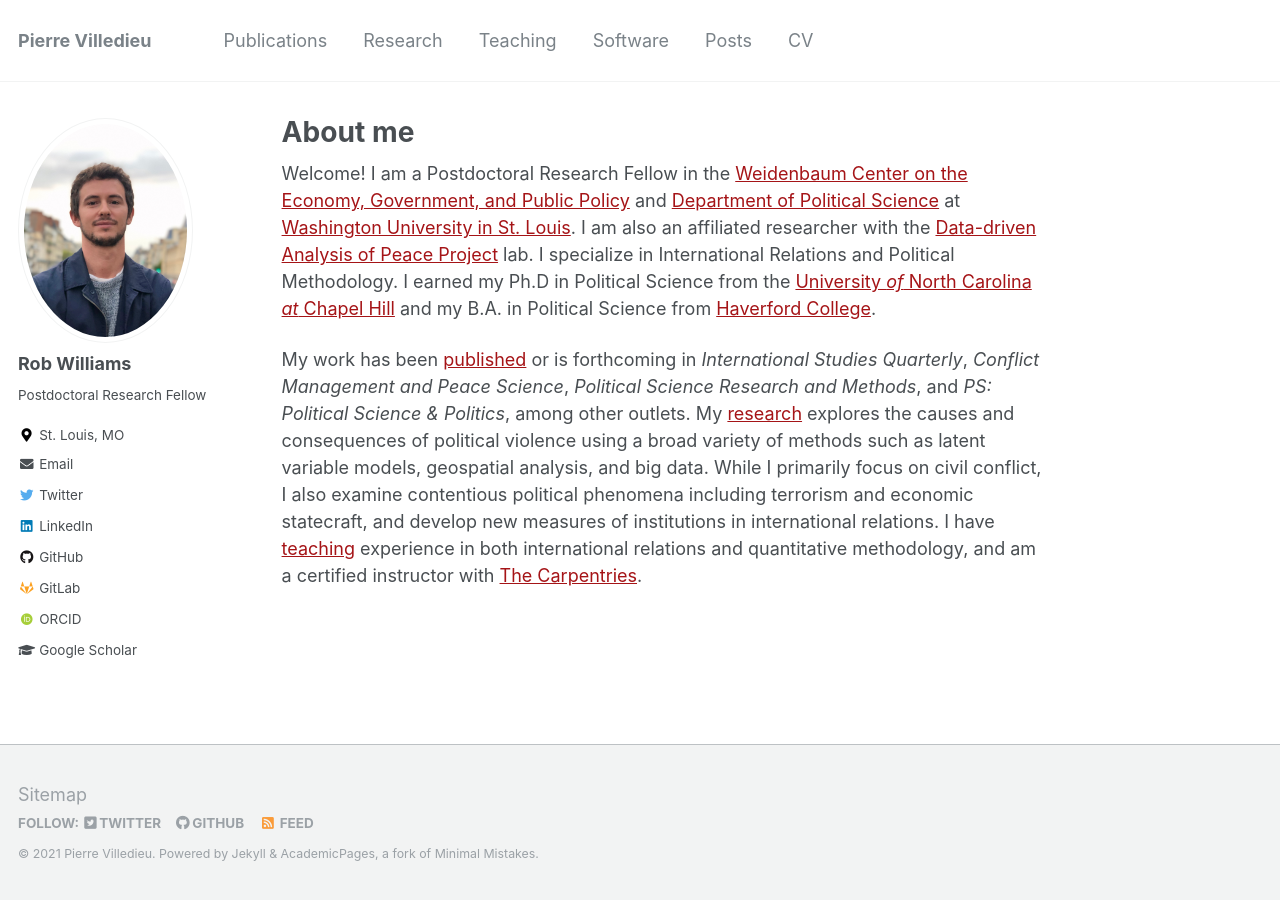
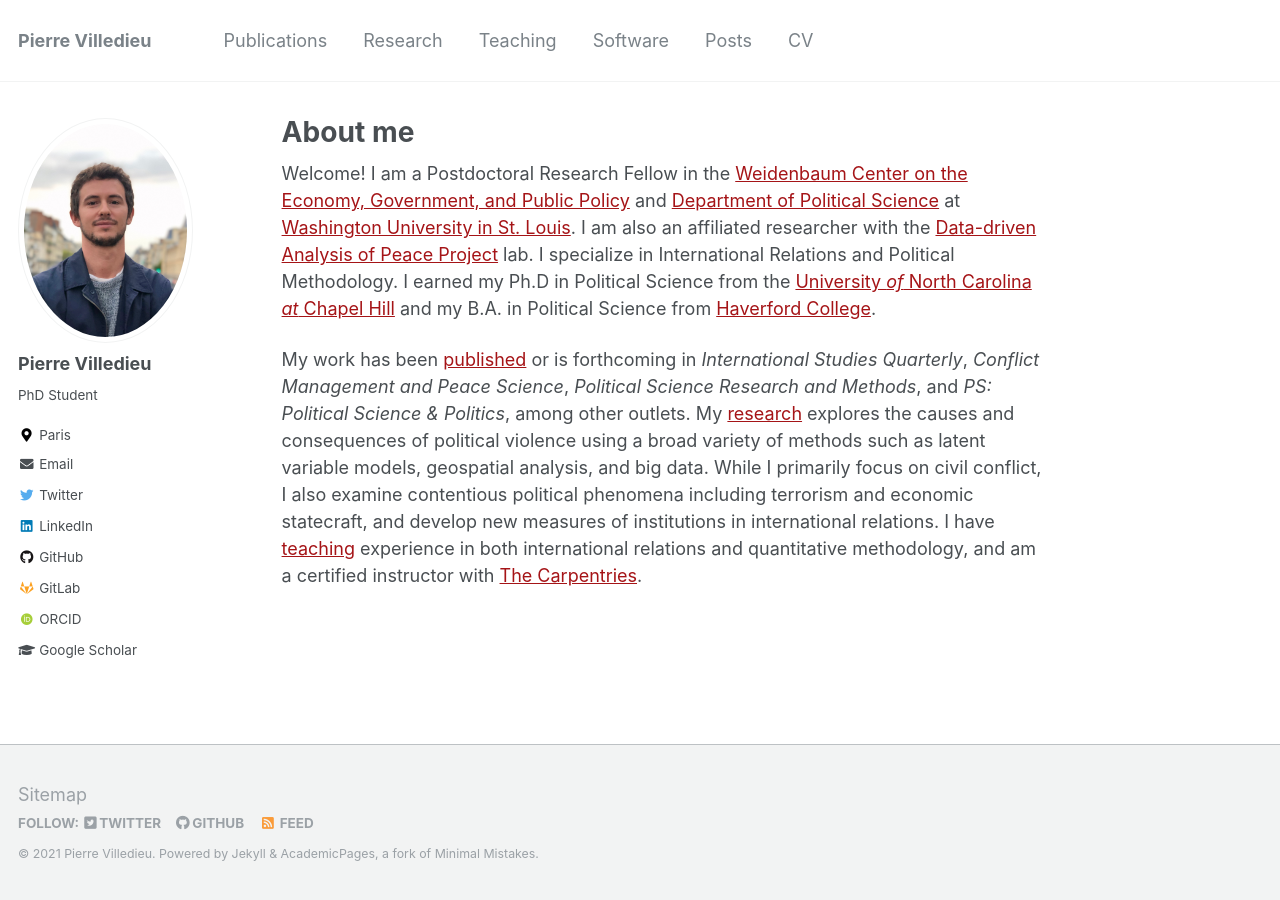
Before and after one commit to pvilledieu/pierre.villedieu, a Jekyll site: the page built from _pages/about.md, in a window 1280 px wide. Built offline with Jekyll 4.4.1, drawn with Linux system fonts in a browser that asks for light colours; some web fonts are replaced.

Commit message:
Update _config.yml

```diff
--- a/_config.yml
+++ b/_config.yml
@@ -82,10 +82,10 @@ analytics:
 
 # Site Author
 author:
-  name             : "Rob Williams"
+  name             : "Pierre Villedieu"
   avatar           : "profile.png"
-  bio              : "Postdoctoral Research Fellow"
-  location         : "St. Louis, MO"
+  bio              : "PhD Student"
+  location         : "Paris"
   employer         :
   pubmed           :
   orcid            : "http://orcid.org/0000-0001-9259-3883"
```
